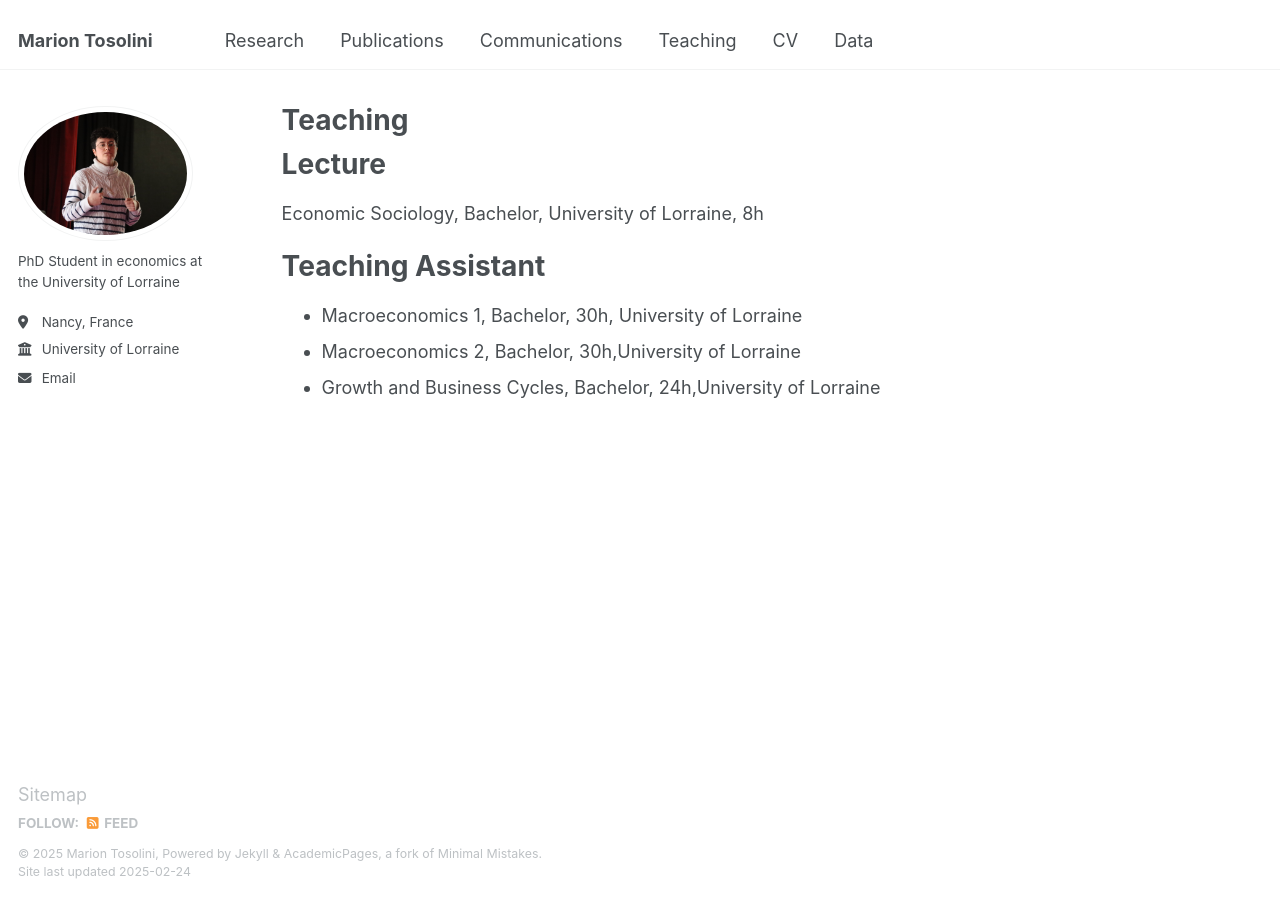
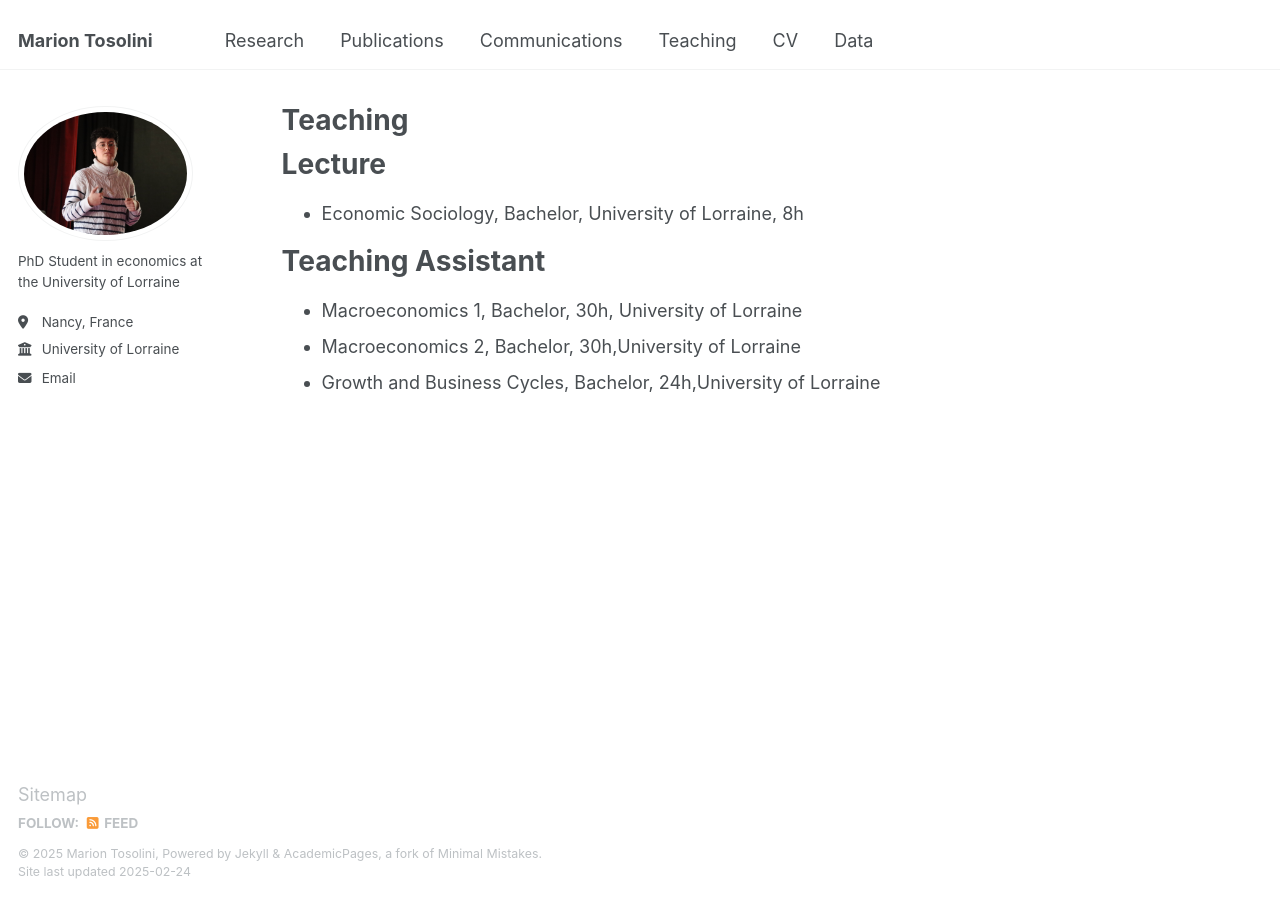
Before and after one commit to tosolini-marion/tosolini-marion.github.io, a Jekyll site: the page built from _pages/teaching.md, in a window 1280 px wide. Built offline with Jekyll 4.4.1, drawn with Linux system fonts in a browser that asks for light colours.

```diff
--- a/_pages/teaching.md
+++ b/_pages/teaching.md
@@ -12,7 +12,7 @@ redirect_from:
 
 Lecture
 ===
-Economic Sociology, Bachelor, University of Lorraine, 8h
+* Economic Sociology, Bachelor, University of Lorraine, 8h
 
 Teaching Assistant
 ===
```
